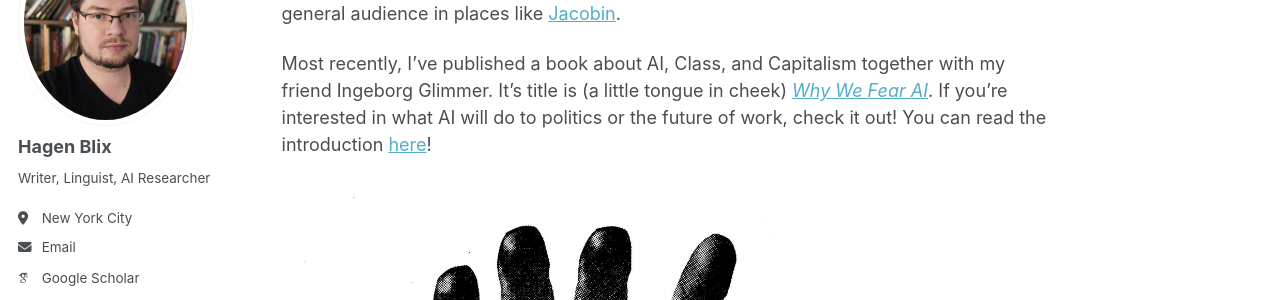
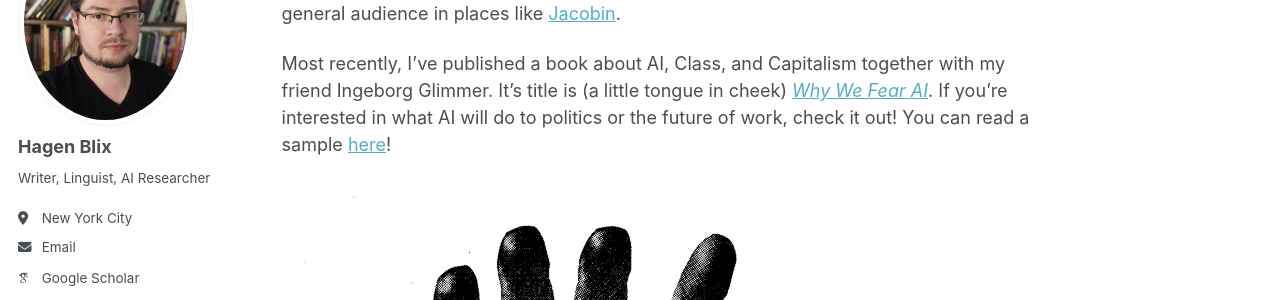
Before and after one commit to hagenblix/hagenblix.github.io, a Jekyll site: the page built from _pages/about.md, in a window 1280 px wide and 900 px high, scrolled down 441 px. Shown: the part 180-480 px from the top of the window. Built offline with Jekyll 4.4.1, drawn with Linux system fonts in a browser that asks for light colours; some web fonts are replaced; a script that is not in the unit is left out.

Commit message:
Update about.md

```diff
--- a/_pages/about.md
+++ b/_pages/about.md
@@ -62,6 +62,6 @@ I am a cognitive scientist, linguist, occasional AI researcher, and freelance wr
 
 Over the last few years, I've gotten interested in Artificial Intelligence and its applications. I've written about AI in academic journals (e.g., our [paper on machine ethics](http://dx.doi.org/10.18653/v1/2022.naacl-main.56) which has been covered in [Psychology Today](https://www.psychologytoday.com/us/blog/ethically-speaking/202111/ai-can-make-moral-judgments-should-it), and in the [New York Times](https://www.nytimes.com/2021/11/19/technology/can-a-machine-learn-morality.html)). I also write in for a general audience in places like [Jacobin](https://jacobin.com/2025/02/tech-workers-silicon-valley-trump).
 
-Most recently, I've published a book about AI, Class, and Capitalism together with my friend Ingeborg Glimmer. It's title is (a little tongue in cheek) [*Why We Fear AI*](https://www.commonnotions.org/why-we-fear-ai). If you're interested in what AI will do to politics or the future of work, check it out! You can read the introduction [here](https://hagenblix.github.io/files/why_we_fear_ai_sample.pdf)!
+Most recently, I've published a book about AI, Class, and Capitalism together with my friend Ingeborg Glimmer. It's title is (a little tongue in cheek) [*Why We Fear AI*](https://www.commonnotions.org/why-we-fear-ai). If you're interested in what AI will do to politics or the future of work, check it out! You can read a sample [here](https://hagenblix.github.io/files/why_we_fear_ai_sample.pdf)!
 
 [![Why We Fear AI (Cover)](/images/whywefearai.jpg){:height="800px" width="517px"}](https://www.commonnotions.org/why-we-fear-ai)
```
